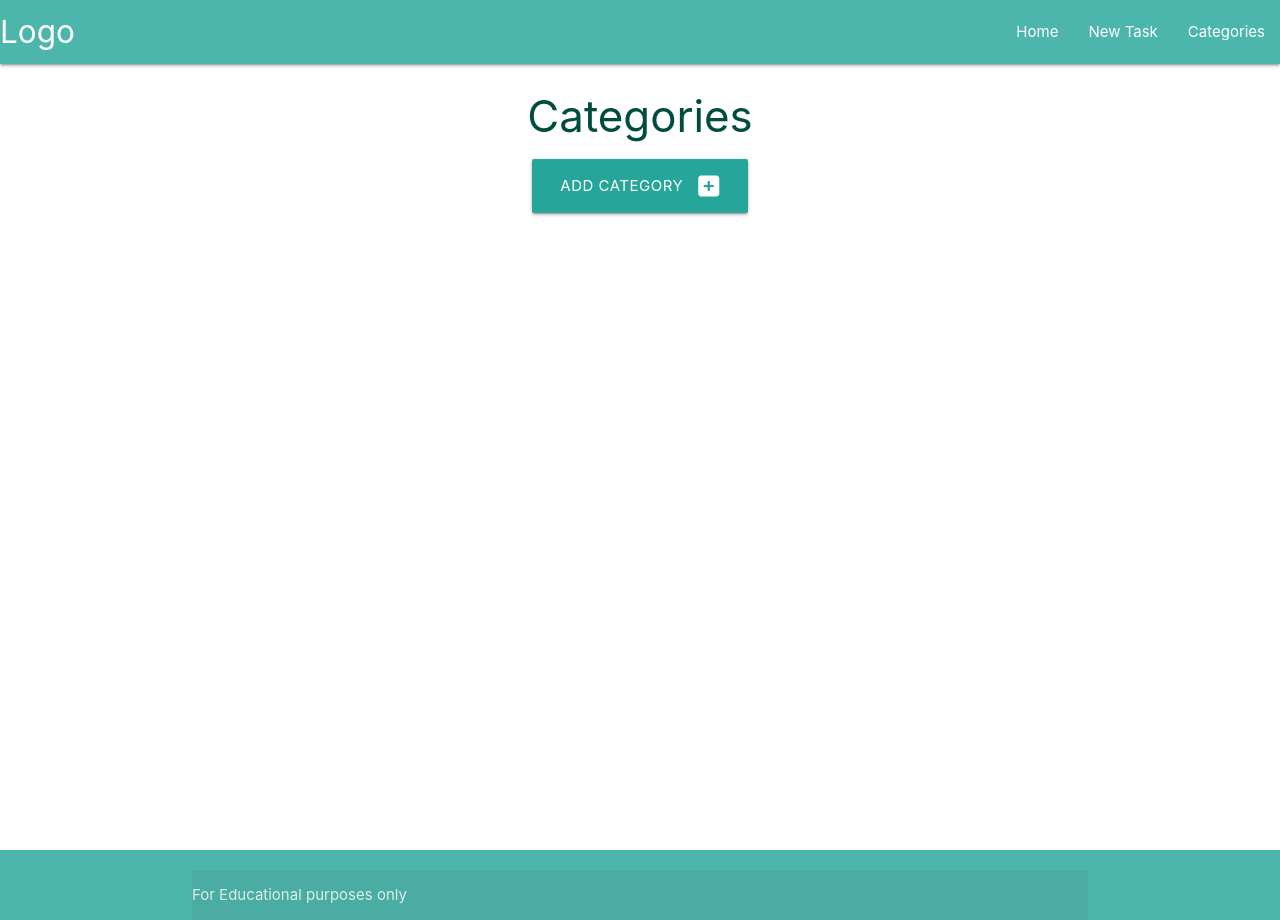
After one commit to GJSayers/flask-sql-task-manager, a Flask app: page /categories in a window 1280 px wide. The commit adds this page. Run offline with Flask 2, Linux system fonts and the light colour scheme; some libraries are stand-ins or nearby versions.

Commit message:
Wire up categories routes and templates

```diff
--- a/taskmanager/routes.py
+++ b/taskmanager/routes.py
@@ -6,3 +6,13 @@ from taskmanager.models import Category, Task
 @app.route("/")
 def home():
     return render_template("tasks.html")
+
+
+@app.route("/categories")
+def categories():
+    return render_template("categories.html")
+
+
+@app.route("/add_category", methods=["GET", "POST"])
+def add_category():
+    return render_template("add_category.html")
--- a/taskmanager/templates/base.html
+++ b/taskmanager/templates/base.html
@@ -21,7 +21,7 @@
               <ul class="right hide-on-med-and-down">
                 <li><a href="{{ url_for('home') }}">Home</a></li>
                 <li><a href="">New Task</a></li>
-                <li><a href="">Categories</a></li>
+                <li><a href="{{ url_for('categories') }}">Categories</a></li>
               </ul>
             </div>
           </nav>
@@ -31,7 +31,7 @@
           <ul class="sidenav" id="mobile-demo">
             <li><a href="{{ url_for('home')}}">Home</a></li>
             <li><a href="">New Task</a></li>
-            <li><a href="">Categories</a></li>
+            <li><a href="{{ url_for('categories') }}">Categories</a></li>
           </ul>
     </header>
 
--- /dev/null
+++ b/taskmanager/templates/categories.html
@@ -0,0 +1,13 @@
+{% extends "base.html" %}
+{% block content %}
+<h3 class="teal-text text-darken-4 center-align">Categories</h3>
+<div class="row">
+    <div class="col s12 center-align">
+        <a href="{{ url_for('add_category') }}" class="btn-large light-teal darken-2">
+            Add Category <i class="fas fa-plus-square right"></i>
+        </a>
+    </div>
+
+</div>
+
+{% endblock %}
```
Also changed, not shown: taskmanager/templates/add_category.html (added, +14 -0 lines), run.py (line endings or trailing spaces).
